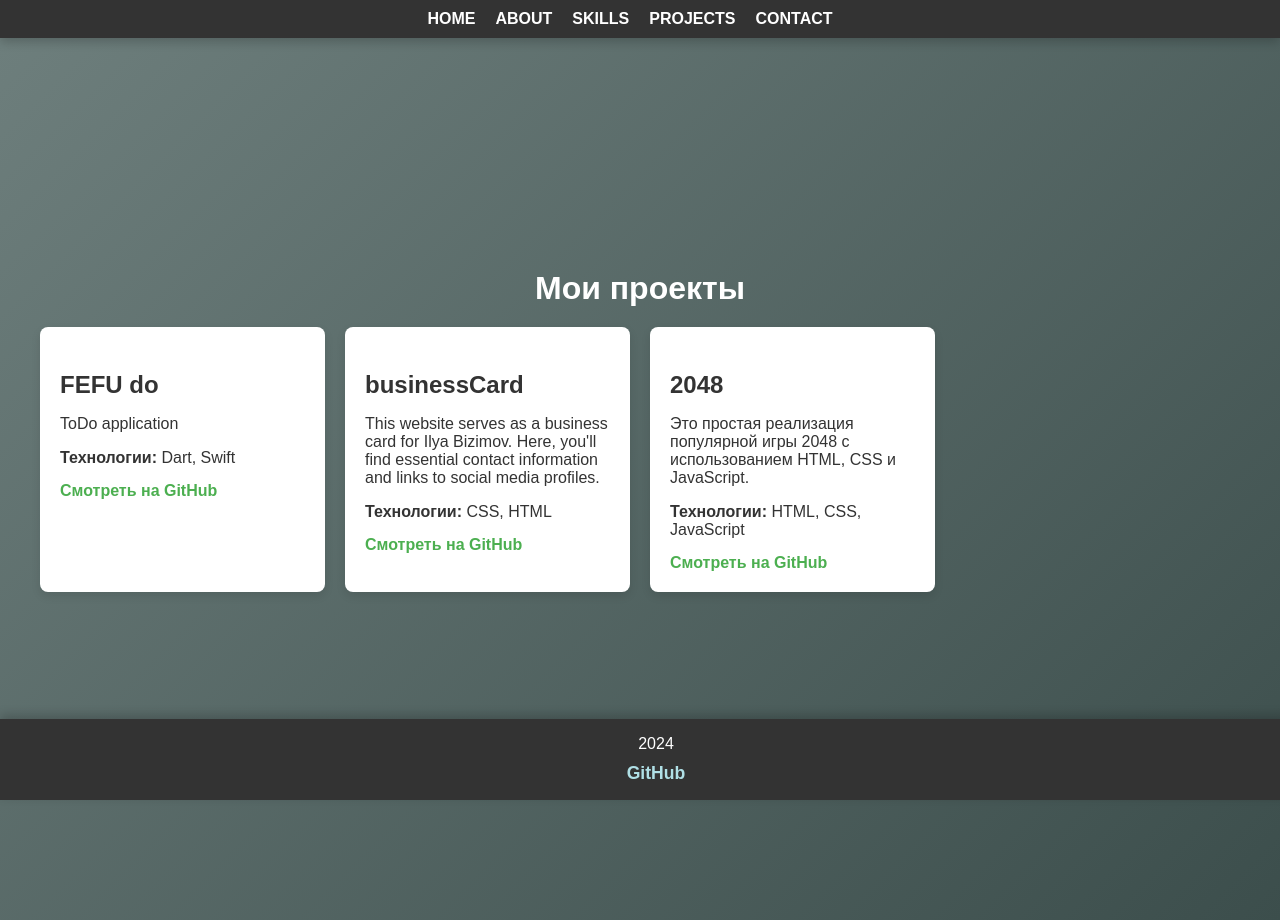
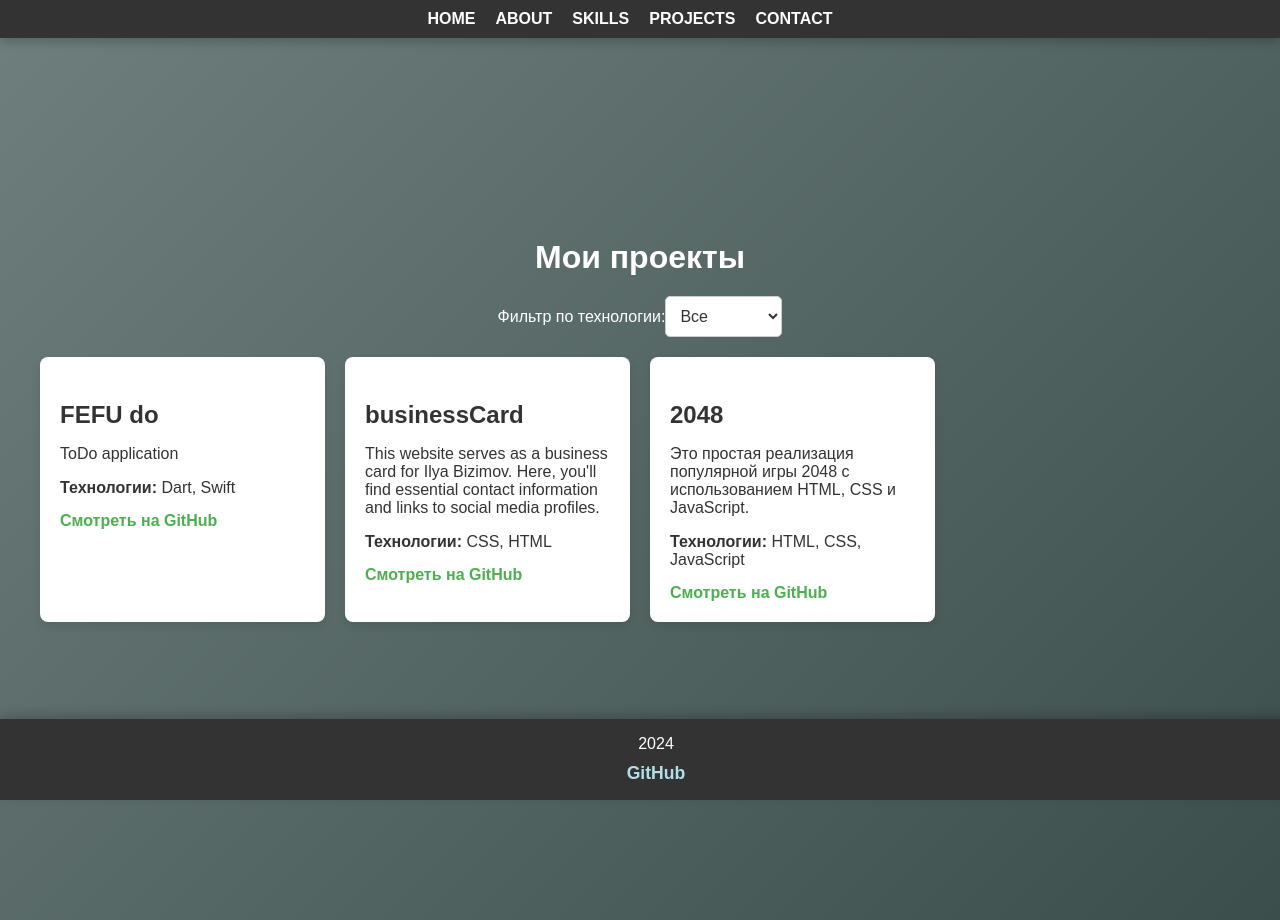
Before and after one commit to grandis0n/portfolio, a React (Vite) app: page /projects in a window 1280 px wide. Built offline with nearby package versions, Linux system fonts and the light colour scheme.

Commit message:
add project filter

```diff
--- a/src/pages/Projects.tsx
+++ b/src/pages/Projects.tsx
@@ -1,13 +1,37 @@
-import React from 'react';
+import { useState } from 'react';
 import { projects } from '../data/projects';
 import '../styles/Projects.css';
 
-const Projects: React.FC = () => {
+const Projects = () => {
+    const [selectedTech, setSelectedTech] = useState<string>('All');
+
+    const filteredProjects = projects.filter((project) =>
+        selectedTech === 'All' ? true : project.technologies.includes(selectedTech)
+    );
+
     return (
         <div className="projects-container">
             <h1>Мои проекты</h1>
+
+            {/* Фильтр */}
+            <div className="filter-container">
+                <label htmlFor="tech-filter">Фильтр по технологии:</label>
+                <select
+                    id="tech-filter"
+                    value={selectedTech}
+                    onChange={(e) => setSelectedTech(e.target.value)}
+                >
+                    <option value="All">Все</option>
+                    <option value="HTML">HTML</option>
+                    <option value="CSS">CSS</option>
+                    <option value="JavaScript">JavaScript</option>
+                    <option value="Dart">Dart</option>
+                    <option value="Swift">Swift</option>
+                </select>
+            </div>
+
             <div className="projects-list">
-                {projects.map((project) => (
+                {filteredProjects.map((project) => (
                     <div key={project.id} className="project-card">
                         <h3>{project.title}</h3>
                         <p>{project.description}</p>
--- a/src/styles/Projects.css
+++ b/src/styles/Projects.css
@@ -14,7 +14,19 @@ h1 {
     font-size: 2rem;
     color: #fff;
     margin-bottom: 20px;
+}
 
+.filter-container {
+    margin-bottom: 20px;
+}
+
+#tech-filter {
+    padding: 10px;
+    font-size: 1rem;
+    border-radius: 5px;
+    border: 1px solid #ccc;
+    background-color: #fff;
+    color: #333;
 }
 
 .projects-list {
@@ -32,6 +44,12 @@ h1 {
     border-radius: 8px;
     box-shadow: 0 4px 10px rgba(0, 0, 0, 0.1);
     text-align: left;
+    transition: transform 0.3s ease, box-shadow 0.3s ease;
+}
+
+.project-card:hover {
+    transform: scale(1.05);
+    box-shadow: 0 8px 20px rgba(0, 0, 0, 0.2);
 }
 
 .project-card h3 {
```
